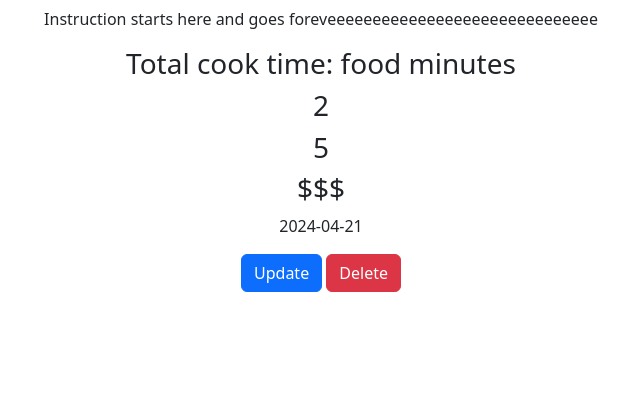
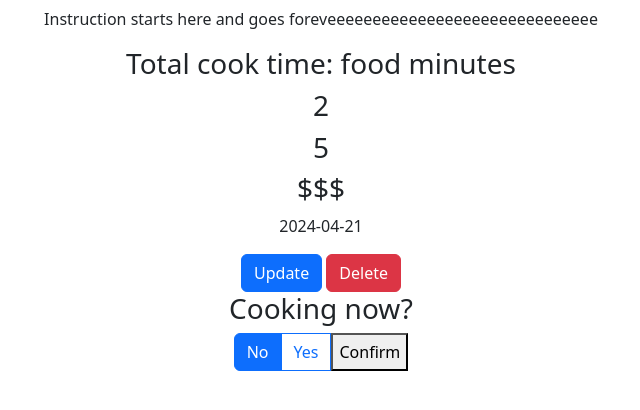
Before and after one commit to KrisGosp/mymealguide1, a Flask app: page /recipe/1 in a window 1280 px wide. Shown: the part 249-659 px from the top of the page, without its empty margins (319-959 px from the left). Run offline with Flask 3, Linux system fonts and the light colour scheme; data comes from the database, SQL or seed files in the repository; both versions use the stored data as it was after the commit.

Commit message:
Added option to update the last_cooked date in recipe details

```diff
--- a/app.py
+++ b/app.py
@@ -194,6 +194,15 @@ def delete(id):
     g.c.execute('DELETE FROM recipes WHERE id = ?', (id,))
     g.db.commit()
     return redirect('/')
+
+@app.route('/cooking_now/<int:id>')
+def cooking_now(id):
+    cooking = request.args.get('cooking')
+    if cooking == 'yes':
+        g.c.execute('UPDATE recipes SET last_cooked = ? WHERE id = ?', (date.today().isoformat(), id))
+
+    g.db.commit()
+    return redirect('/recipe/' + str(id))
 # Close the database connection when the application is terminated
 conn.commit()
 conn.close()
--- a/templates/recipe.html
+++ b/templates/recipe.html
@@ -21,4 +21,32 @@ endblock %} {% block main %}
   >
   <a href="{{ url_for('delete', id=row[0]) }}" class="btn btn-danger">Delete</a>
 </div>
+<div>
+  <h3>Cooking now?</h3>
+  <form action="/cooking_now/{{row[0]}}" method="get">
+    <div class="btn-group" role="group">
+      <input
+        type="radio"
+        class="btn-check"
+        name="cooking"
+        id="no"
+        autocomplete="off"
+        value="no"
+        checked
+      />
+      <label class="btn btn-outline-primary" for="no">No</label>
+
+      <input
+        type="radio"
+        class="btn-check"
+        name="cooking"
+        id="yes"
+        autocomplete="off"
+        value="yes"
+      />
+      <label class="btn btn-outline-primary" for="yes">Yes</label>
+      <button type="submit">Confirm</button>
+    </div>
+  </form>
+</div>
 {% endblock %}
```
Also changed, not shown: database.db.
